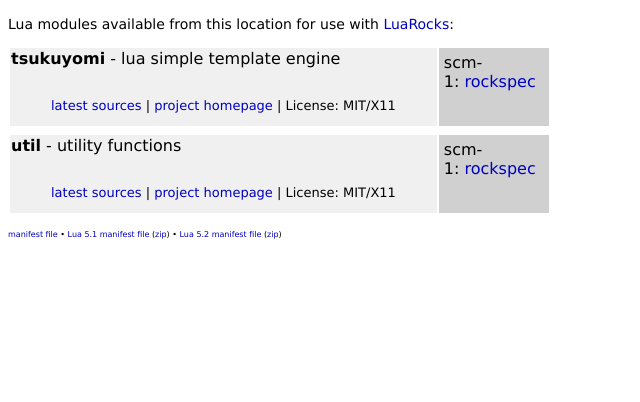
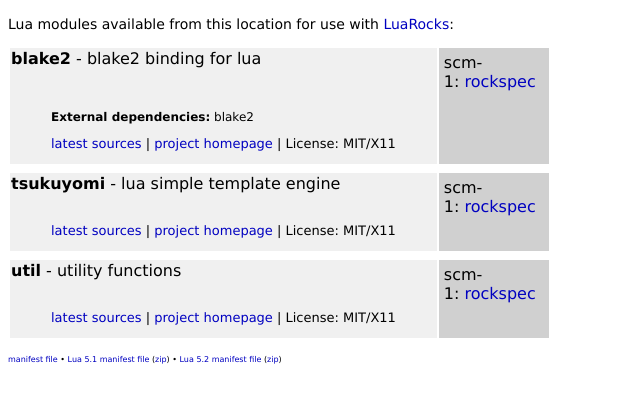
Before and after one commit to mah0x211/rocks, a plain HTML site: page index.html in a window 1280 px wide. Shown: the part 44-446 px from the top of the page, without its empty margins (0-640 px from the left). Drawn offline with Linux system fonts and the light colour scheme.

Commit message:
add blake2-scm-1.rockspec

```diff
--- a/index.html
+++ b/index.html
@@ -51,6 +51,15 @@
 </p>
 <table class="main">
 <td class="package">
+<p><a name="blake2"></a><a href="#blake2" class="pkg"><b>blake2</b></a> - blake2 binding for lua<br/>
+</p><blockquote><p><br/>
+<p><b>External dependencies:</b> blake2</p>
+<font size="-1"><a href="git://github.com/mah0x211/lua-blake2.git">latest sources</a> | <a href="https://github.com/mah0x211/lua-blake2" target="_blank">project homepage</a> | License: MIT/X11</font></p>
+</blockquote></a></td>
+<td class="version">
+scm-1:&nbsp;<a href="blake2-scm-1.rockspec">rockspec</a><br/></td></tr>
+<tr><td colspan="2" class="spacer"></td></tr>
+<td class="package">
 <p><a name="tsukuyomi"></a><a href="#tsukuyomi" class="pkg"><b>tsukuyomi</b></a> - lua simple template engine<br/>
 </p><blockquote><p><br/>
 
```
Also changed, not shown: 6 other files.
